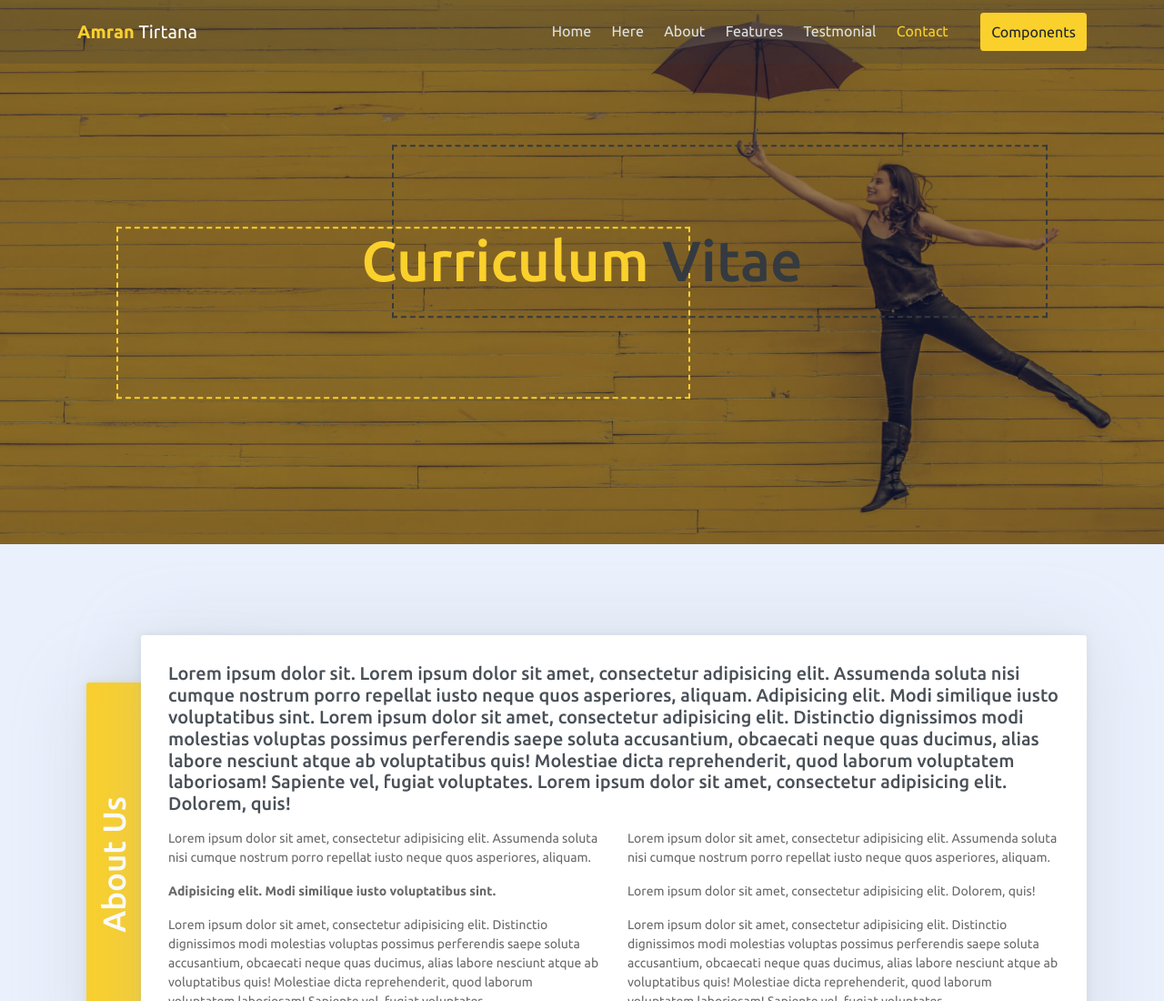
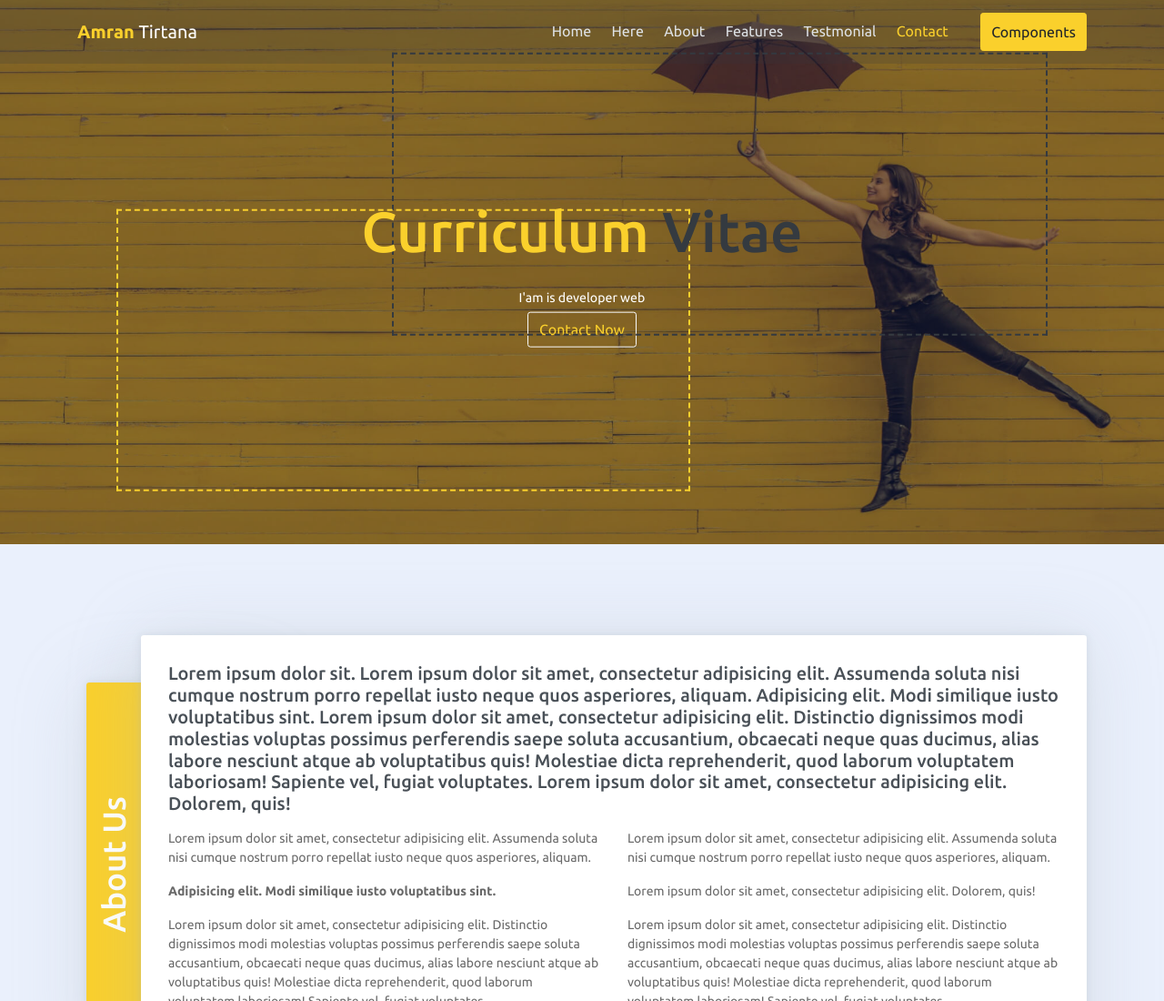
Before and after one commit to ransdoank/webpage, a website with bundled scripts: page docs/index.html in a window 1280 px wide. Shown: the top 1100 px of the page at 91% size. Built offline with nearby package versions, Linux system fonts and the light colour scheme.

Commit message:
test mail

```diff
--- a/docs/index.html
+++ b/docs/index.html
@@ -56,13 +56,13 @@
     <header id="home" class="header">
         <div class="overlay"></div>
         <div class="header-content">
-<!--            <p>Lorem ipsum dolor sit amet.</p>-->
             <hr style="width: 56%; position: absolute; right: 10%; height: 186%; border: dashed #343a40 2px; top: -106%;" />
             <hr style="width: 49%; position: absolute; left: 10%; height: 186%; border: dashed #FAD02C 2px; bottom: -106%;" />
             <h6 style="position: relative">
                 <span class="text-primary">Curriculum</span> <span class="text-dark"> Vitae</span>
             </h6>
-<!--            <button class="btn btn-outline-light">Download Now</button>-->
+            <p>I'am is developer web</p>
+            <button class="btn btn-outline-light"><a href="mailto:rans.ynk640@gmail.com" target="_blank">Contact Now</a></button>
         </div>
     </header><!-- End of Page Header -->
 
```
